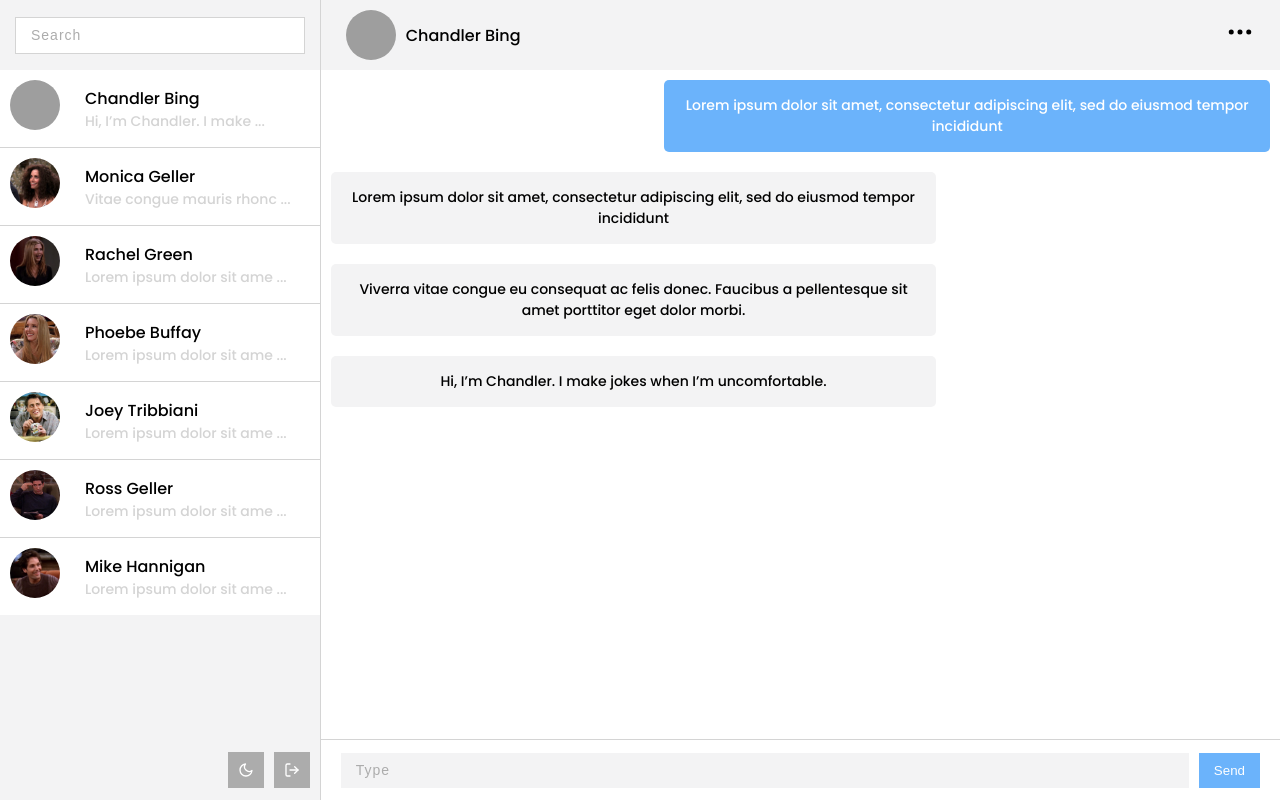
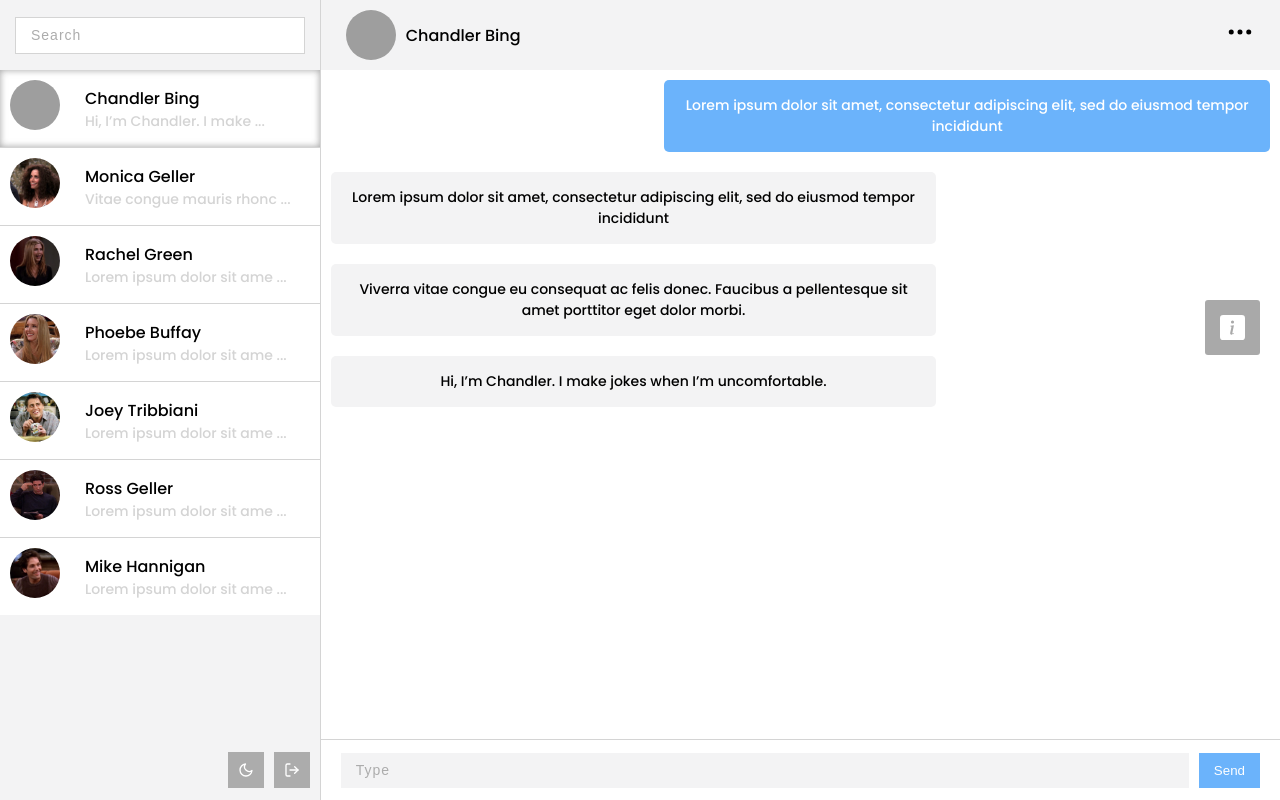
Before and after one commit to mchtugr/chat-app, a React (Create React App) app: page /login in a window 1280 px wide. Both pictures are taken after typing "Sample", "Sample", "Sample" into the empty fields and a click on the button "LOGIN". Built offline with nearby package versions, Linux system fonts and the light colour scheme; grey boxes are pictures that could not be loaded.

Commit message:
hidden footer component added

```diff
--- /dev/null
+++ b/src/components/HiddenFooter/HiddenFooter.js
@@ -0,0 +1,59 @@
+import React, { useRef } from 'react'
+import styles from './HiddenFooter.module.css'
+import { BsInfoSquareFill } from 'react-icons/bs'
+import { FaLinkedin, FaGithub } from 'react-icons/fa'
+import { GrClose } from 'react-icons/gr'
+
+const HiddenFooter = () => {
+  const footerRef = useRef()
+  const iconRef = useRef()
+  const showFooter = () => {
+    iconRef.current.style.display = 'none'
+    footerRef.current.style.display = 'flex'
+  }
+
+  const closeFooter = () => {
+    iconRef.current.style.display = 'flex'
+    footerRef.current.style.display = 'none'
+  }
+  return (
+    <footer className={styles.container}>
+      <div ref={iconRef} className={styles.info_btn} onClick={showFooter}>
+        <BsInfoSquareFill size='25px' />
+      </div>
+
+      <div ref={footerRef} className={styles.hidden_area}>
+        <span onClick={closeFooter} className={styles.close_btn}>
+          <GrClose />
+        </span>
+        <div className={styles.writer}>
+          Coded by <strong>Mucahit Ugur</strong>{' '}
+        </div>
+        <div className={styles.copyright}>
+          <span>&copy;{new Date().getFullYear()}</span>
+        </div>
+        <div className={styles.about}>
+          Kodluyoruz JavaScript & React Bootcamp Chat App Project
+        </div>
+        <div className={styles.links_container}>
+          <a
+            href='https://github.com/murtazaaylak'
+            target='_blank'
+            className={styles.link}
+          >
+            <FaGithub size='30px' />
+          </a>
+          <a
+            href='https://www.linkedin.com/in/mchtugr/'
+            target='_blank'
+            className={styles.link}
+          >
+            <FaLinkedin size='30px' />
+          </a>
+        </div>
+      </div>
+    </footer>
+  )
+}
+
+export default HiddenFooter
--- /dev/null
+++ b/src/components/HiddenFooter/HiddenFooter.module.css
@@ -0,0 +1,59 @@
+.container {
+  position: fixed;
+  right: 0;
+  top: 300px;
+}
+
+.info_btn {
+  cursor: pointer;
+  display: flex;
+  align-items: center;
+  justify-content: center;
+  background-color: #949494;
+  color: #fff;
+  margin-right: 20px;
+  padding: 15px;
+  opacity: 0.8;
+  border-radius: 3px;
+}
+
+.writer {
+  font-size: 14px;
+}
+
+.copyright {
+  font-size: 10px;
+}
+
+.hidden_area {
+  width: 300px;
+  background-color: #545454;
+  color: #eee;
+  display: none;
+  align-items: center;
+  justify-content: center;
+  opacity: 0.8;
+  border-radius: 5px;
+  padding: 20px;
+  flex-direction: column;
+}
+
+.close_btn {
+  position: absolute;
+  top: 5px;
+  right: 5px;
+  cursor: pointer;
+}
+
+.links_container {
+  margin-top: 10px;
+}
+.link {
+  margin: 10px;
+  color: #eee;
+  cursor: pointer;
+}
+
+.about {
+  font-size: 10px;
+}
--- /dev/null
+++ b/src/components/HiddenFooter/index.js
@@ -0,0 +1 @@
+export { default } from './HiddenFooter'
--- a/src/components/SingleFriend/SingleFriend.js
+++ b/src/components/SingleFriend/SingleFriend.js
@@ -4,14 +4,19 @@ import UserContext from '../../context/userContext'
 
 const SingleFriend = (props) => {
   const { friend } = props
-  const { onSelectedFriend } = useContext(UserContext)
+  const { onSelectedFriend, selectedFriend } = useContext(UserContext)
   const fullName = friend.first_name + ' ' + friend.last_name
   const lastMessage = friend.messages[friend.messages.length - 1].text
   const handleClick = (id) => {
     onSelectedFriend(id)
   }
   return (
-    <div className={styles.container} onClick={() => handleClick(friend.id)}>
+    <div
+      className={`${styles.container} ${
+        selectedFriend.id === friend.id && 'active'
+      }`}
+      onClick={() => handleClick(friend.id)}
+    >
       <div className={styles.img_container}>
         <img
           src={`/avatars/${friend.username}.jpeg`}
--- a/src/pages/ChatPage.js
+++ b/src/pages/ChatPage.js
@@ -6,6 +6,7 @@ import { Redirect } from 'react-router-dom'
 import ChatHeader from '../components/ChatHeader'
 import MessageBox from '../components/MessageBox'
 import MessageForm from '../components/MessageForm'
+import HiddenFooter from '../components/HiddenFooter'
 
 const ChatPage = () => {
   const { user } = useLogin()
@@ -21,6 +22,7 @@ const ChatPage = () => {
         <MessageBox />
         <MessageForm />
       </RightScreen>
+      <HiddenFooter />
     </div>
   )
 }
--- a/src/pages/LoginPage.js
+++ b/src/pages/LoginPage.js
@@ -2,6 +2,7 @@ import React from 'react'
 import LoginForm from '../components/LoginForm.js/LoginForm'
 import useLogin from '../hooks/useLogin'
 import { Redirect, useLocation } from 'react-router-dom'
+import HiddenFooter from '../components/HiddenFooter'
 
 const LoginPage = () => {
   const { user } = useLogin()
@@ -15,6 +16,7 @@ const LoginPage = () => {
   return (
     <div className='page_container'>
       <LoginForm />
+      <HiddenFooter />
     </div>
   )
 }
--- a/src/pages/UserDetailsPage.js
+++ b/src/pages/UserDetailsPage.js
@@ -1,15 +1,24 @@
 import React from 'react'
+import HiddenFooter from '../components/HiddenFooter'
 import LeftScreen from '../components/LeftScreen'
 import RightScreen from '../components/RightScreen/RightScreen'
 import UserInfo from '../components/UserInfo/UserInfo'
+import useLogin from '../hooks/useLogin'
+import { Redirect } from 'react-router-dom'
 
 const UserDetailsPage = () => {
+  const { user } = useLogin()
+
+  if (!user) {
+    return <Redirect to='/login' />
+  }
   return (
     <div className='page_container'>
       <LeftScreen />
       <RightScreen>
         <UserInfo />
       </RightScreen>
+      <HiddenFooter />
     </div>
   )
 }
--- a/src/styles.css
+++ b/src/styles.css
@@ -19,3 +19,7 @@ body {
 .scroll_btn {
   display: none;
 }
+
+.active {
+  box-shadow: inset 0px 0px 7px 0px rgba(130, 130, 130, 0.75);
+}
```
Also changed, not shown: src/App.js (+0 -13 lines).
